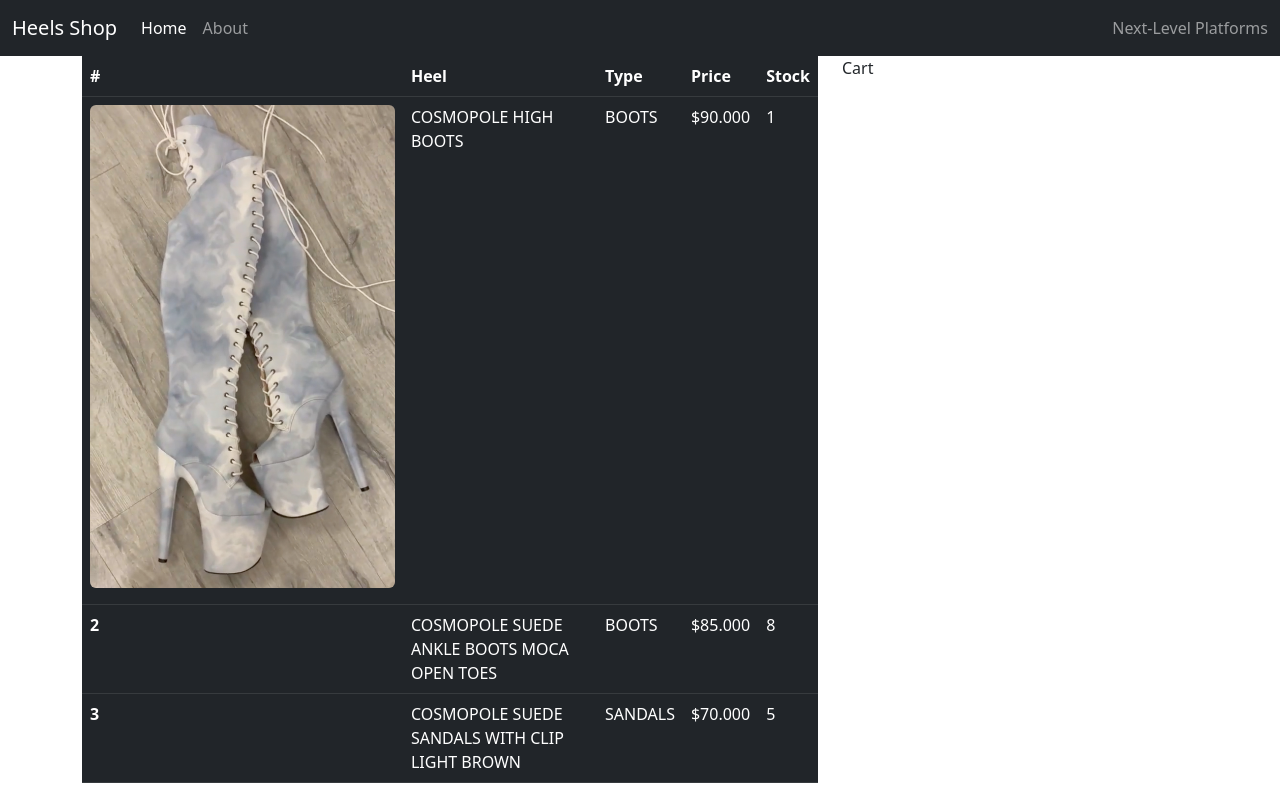
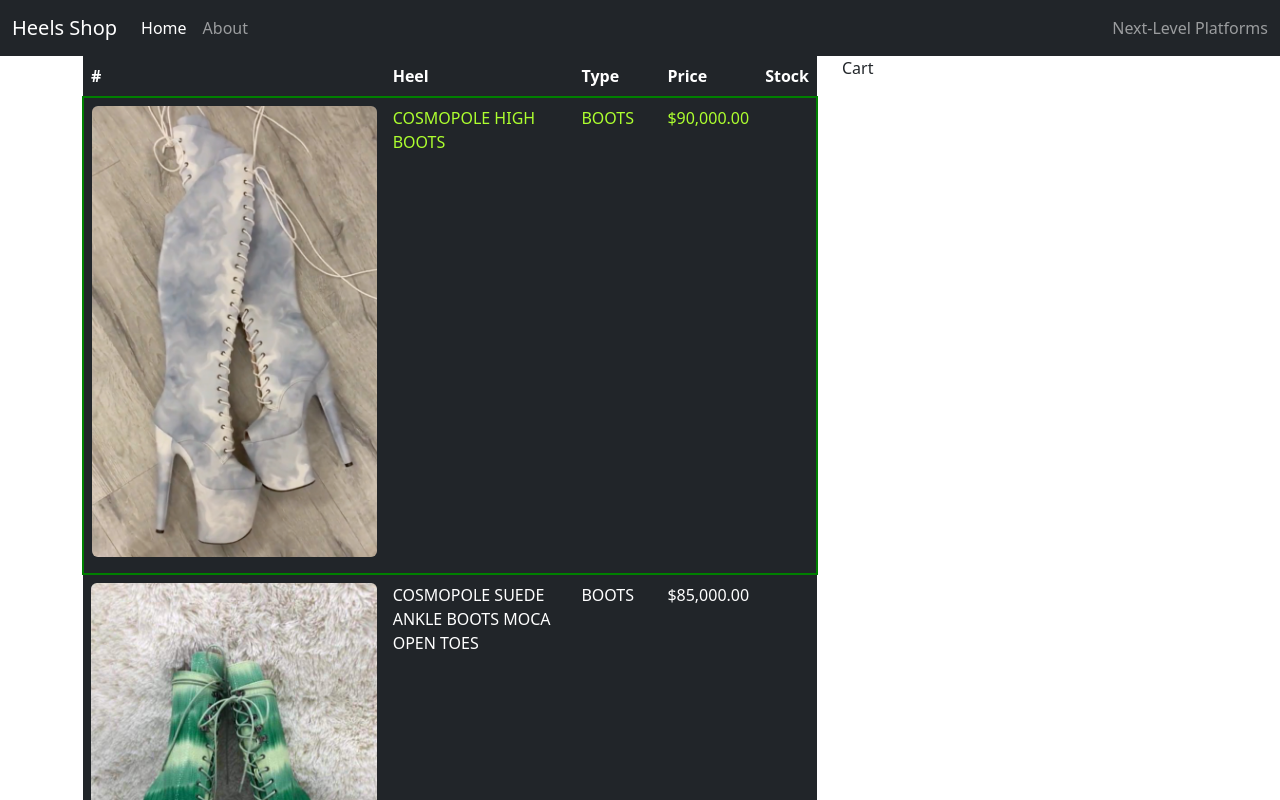
Before and after one commit to magalimenchon/angular-heels-shop, an Angular app: page / in a window 1280 px wide. Shown: the top 800 px of the page. Built offline with nearby package versions, Linux system fonts and the light colour scheme.

Commit message:
[CLASS-3] Add interface, directives and pipes

```diff
--- a/src/app/app.component.ts
+++ b/src/app/app.component.ts
@@ -6,5 +6,5 @@ import { Component } from '@angular/core';
   styleUrls: ['./app.component.scss']
 })
 export class AppComponent {
-  title = 'Heels Shop';
+  title: string = 'Heels Shop';
 }
--- /dev/null
+++ b/src/app/heel-list/Heel.ts
@@ -0,0 +1,8 @@
+export interface Heel {
+    name: string;
+    type: string;
+    price: number;
+    stock: number;
+    image: string;
+    clearence: boolean;
+}
--- a/src/app/heel-list/heel-list.component.html
+++ b/src/app/heel-list/heel-list.component.html
@@ -9,26 +9,12 @@
       </tr>
     </thead>
     <tbody>
-      <tr>
+      <tr *ngFor="let heel of heels" [ngClass]="{'clearence': heel.clearence}">
         <th scope="row"><img [src]="heel.image" class="figure-img img-fluid rounded" [alt]="heel.image" ></th>
         <td>{{heel.name}}</td>
         <td>{{heel.type}}</td>
-        <td>{{heel.price}}</td>
-        <td>{{heel.stock}}</td>
-      </tr>
-      <tr>
-        <th scope="row">2</th>
-        <td>COSMOPOLE SUEDE ANKLE BOOTS MOCA OPEN TOES</td>
-        <td>BOOTS</td>
-        <td>$85.000</td>
-        <td>8</td>
-      </tr>
-      <tr>
-        <th scope="row">3</th>
-        <td>COSMOPOLE SUEDE SANDALS WITH CLIP LIGHT BROWN</td>
-        <td>SANDALS</td>
-        <td>$70.000</td>
-        <td>5</td>
+        <td>{{heel.price | currency}}</td>
+        <td><span class="badge text-bg-warning" *ngIf="heel.stock === 0">SIN STOCK</span></td>
       </tr>
     </tbody>
   </table>
--- a/src/app/heel-list/heel-list.component.scss
+++ b/src/app/heel-list/heel-list.component.scss
@@ -0,0 +1,4 @@
+.clearence {
+    border: 2px solid green;
+    color: greenyellow;
+}
--- a/src/app/heel-list/heel-list.component.ts
+++ b/src/app/heel-list/heel-list.component.ts
@@ -1,4 +1,5 @@
 import { Component, OnInit } from '@angular/core';
+import { Heel } from './Heel';
 
 @Component({
   selector: 'app-heel-list',
@@ -7,13 +8,32 @@ import { Component, OnInit } from '@angular/core';
 })
 export class HeelListComponent implements OnInit {
 
-  heel = {
-    "name": "COSMOPOLE HIGH BOOTS",
-    "type": "BOOTS",
-    "price":"$90.000",
-    "stock":"1",
-    "image":"assets/images/1.jpg",
-  }
+  heels: Heel[] = [
+    {
+      name: 'COSMOPOLE HIGH BOOTS',
+      type: 'BOOTS',
+      price: 90000,
+      stock: 1,
+      image:'assets/images/1.jpg',
+      clearence: true,
+    },
+    {
+      name: 'COSMOPOLE SUEDE ANKLE BOOTS MOCA OPEN TOES',
+      type: 'BOOTS',
+      price: 85000,
+      stock: 8,
+      image:'assets/images/2.jpg',
+      clearence: false,
+    },
+    {
+      name: 'COSMOPOLE SUEDE SANDALS WITH CLIP LIGHT BROWN',
+      type: 'SANDALS',
+      price: 70000,
+      stock: 5,
+      image:'assets/images/3.jpg',
+      clearence: false,
+    },
+  ]
 
   constructor() { }
 
```
